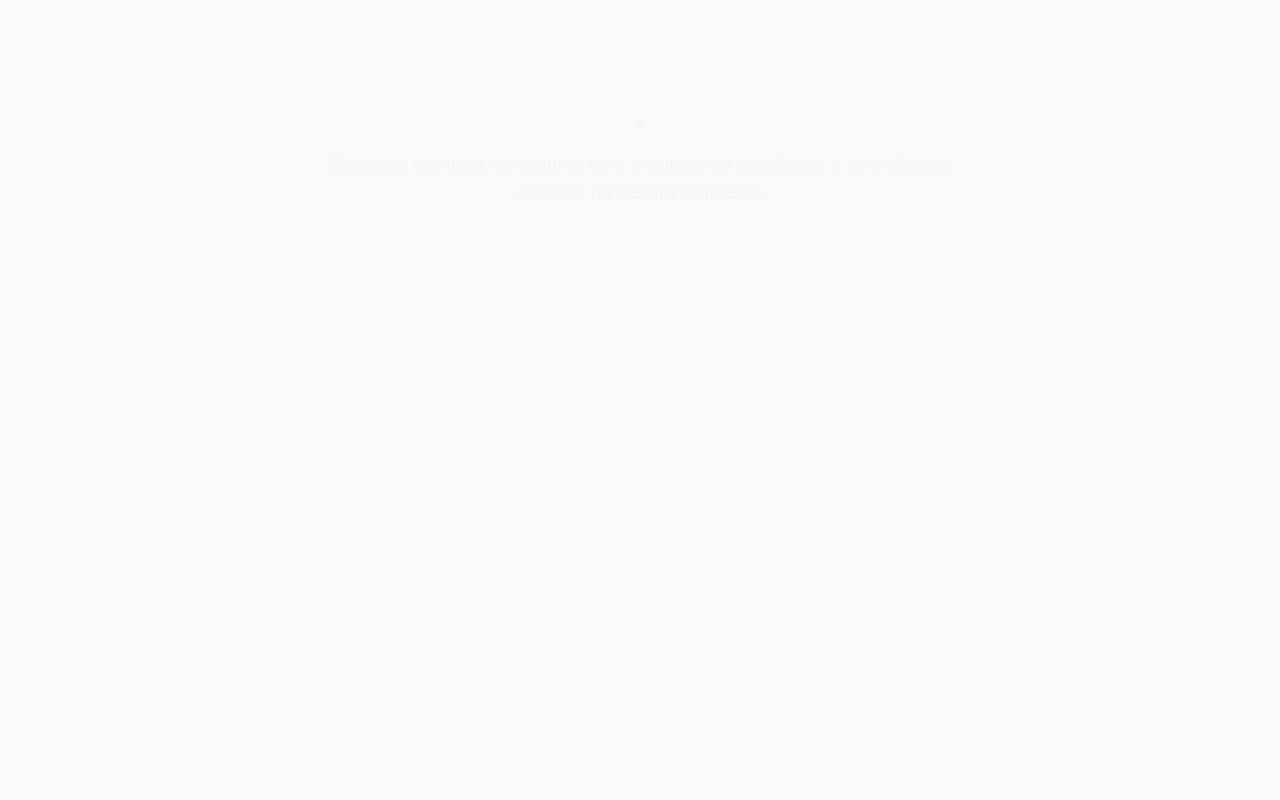
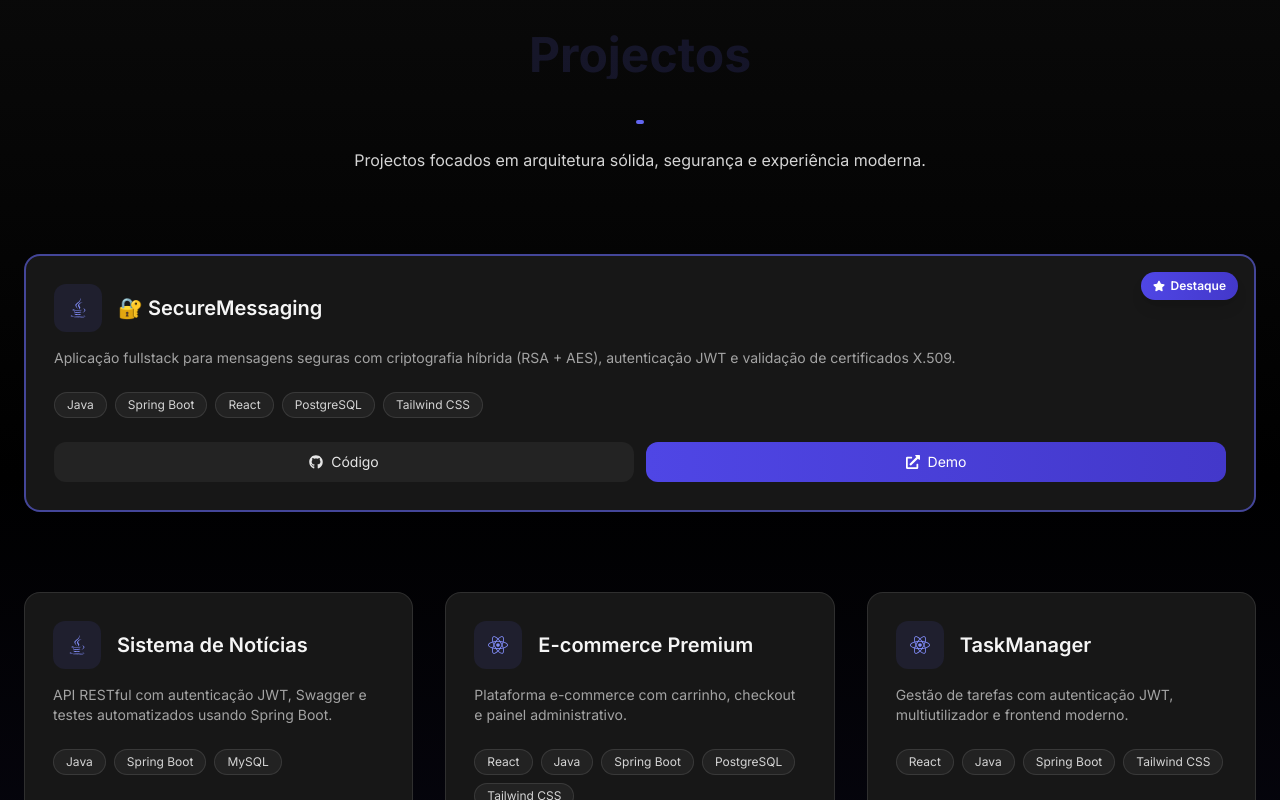
Before and after one commit to arlindolazaro/arlindolazaro.github.io, a React (Vite) app: page / in a window 1280 px wide. Shown: the part 3820-4620 px from the top of the page. Built offline with nearby package versions, Linux system fonts and the light colour scheme.

Commit message:
feat: atualizar secção de projetos e respetivos dados

```diff
--- a/src/components/sections/Projects/ProjectCard.tsx
+++ b/src/components/sections/Projects/ProjectCard.tsx
@@ -1,90 +1,90 @@
-// ProjectCard.tsx
 import { motion } from 'framer-motion';
-import { fadeInUp } from '../../../lib/animations';
-import { FaGithub, FaExternalLinkAlt } from 'react-icons/fa';
+import { FaGithub, FaExternalLinkAlt, FaStar } from 'react-icons/fa';
 import type { Project } from './projectData';
 
 interface ProjectCardProps {
   project: Project;
 }
 
-export const ProjectCard = ({ project }: ProjectCardProps) => (
-  <motion.div
-    variants={fadeInUp}
-    whileHover={{ y: -10, scale: 1.02 }}
-    className="group relative"
-  >
-    <div className={`absolute inset-0 ${project.bgColor} rounded-2xl opacity-0 group-hover:opacity-10 transition-opacity duration-300`} />
+export const ProjectCard = ({ project }: ProjectCardProps) => {
+  return (
+    <motion.article
+      whileHover={{ y: -6 }}
+      transition={{ type: 'spring', stiffness: 200, damping: 20 }}
+      className={`relative group rounded-2xl bg-neutral-900 dark:bg-neutral-900 transition-colors overflow-hidden ${
+        project.featured
+          ? 'border-2 border-indigo-500/60 dark:border-indigo-500/60'
+          : 'border border-white/10 dark:border-white/10 hover:border-indigo-500/40 dark:hover:border-indigo-500/40'
+      }`}
+    >
+      {/* Glow */}
+      <div className="absolute inset-0 opacity-0 group-hover:opacity-100 transition-opacity duration-300">
+        <div className="absolute -inset-1 bg-gradient-to-br from-indigo-600/15 to-indigo-700/10 blur-xl" />
+      </div>
 
-  <div className={`relative h-full bg-white dark:bg-gray-800 rounded-2xl border ${project.accentColor} border-opacity-10 dark:border-opacity-20 overflow-hidden transition-all duration-300 group-hover:border-opacity-30 group-hover:shadow-xl hover:shadow-${project.accentColor.split('-')[1]}/20 backdrop-blur-sm backdrop-filter`}>
-      <div className="p-8 flex flex-col h-full">
-        <div className="flex items-start mb-6">
-          <div className={`flex items-center justify-center w-16 h-16 rounded-2xl ${project.accentColor.replace('border', 'bg')} bg-opacity-15 mr-5 transform rotate-3 transition-transform group-hover:rotate-6 shadow-lg`}>
+      {/* Featured Badge */}
+      {project.featured && (
+        <div className="absolute top-4 right-4 z-10 flex items-center gap-1.5 px-3 py-1.5 rounded-full bg-gradient-to-r from-indigo-600 to-indigo-700 text-white text-xs font-semibold shadow-lg">
+          <FaStar className="w-3 h-3" />
+          <span>Destaque</span>
+        </div>
+      )}
+
+      <div className="relative p-5 sm:p-7 flex flex-col h-full">
+        {/* Header */}
+        <div className="flex items-start sm:items-center gap-3 sm:gap-4 mb-4">
+          <div className="w-10 sm:w-12 h-10 sm:h-12 flex items-center justify-center rounded-xl bg-indigo-500/10 dark:bg-indigo-500/10 text-indigo-400 dark:text-indigo-400 text-lg sm:text-xl flex-shrink-0">
             {project.stack[0].icon}
           </div>
-          <div className="flex-1">
-            <h3 className="text-2xl font-bold bg-clip-text text-transparent bg-gradient-to-r from-gray-900 to-gray-700 dark:from-white dark:to-gray-300">
-              {project.title}
-            </h3>
-            <div className="flex flex-wrap gap-2 mt-3">
-              {project.stack.slice(0, 2).map((tech, i) => (
-                <span
-                  key={i}
-                  className={`text-xs font-semibold px-3 py-1.5 ${tech.color} bg-opacity-15 dark:bg-opacity-25 rounded-full shadow-sm backdrop-blur-sm transform transition-transform hover:scale-105`}
-                >
-                  {tech.name}
-                </span>
-              ))}
-            </div>
-          </div>
+          <h3 className="text-base sm:text-xl font-semibold text-neutral-100 dark:text-neutral-100">
+            {project.title}
+          </h3>
         </div>
 
-        <p className="text-gray-600 dark:text-gray-300 mb-8 flex-grow leading-relaxed">
+        {/* Description */}
+        <p className="text-xs sm:text-sm text-neutral-400 dark:text-neutral-400 leading-relaxed mb-4 sm:mb-6">
           {project.description}
         </p>
 
-        <div className="flex flex-wrap gap-3 mb-8">
+        {/* Stack */}
+        <div className="flex flex-wrap gap-2 mb-4 sm:mb-6">
           {project.stack.map((tech, i) => (
-            <motion.div
+            <span
               key={i}
-              whileHover={{ scale: 1.05, y: -2 }}
-              whileTap={{ scale: 0.95 }}
-              className={`flex items-center gap-2.5 px-4 py-2.5 ${tech.color} bg-opacity-10 dark:bg-opacity-15 rounded-2xl shadow-sm hover:shadow-md transition-shadow duration-300 border border-gray-100 dark:border-gray-700`}
+              className="text-xs px-2 sm:px-3 py-1 rounded-full bg-white/5 dark:bg-white/5 text-neutral-300 dark:text-neutral-300 border border-white/10 dark:border-white/10"
             >
-              <span className="text-lg">{tech.icon}</span>
-              <span className="text-sm font-medium">{tech.name}</span>
-            </motion.div>
+              {tech.name}
+            </span>
           ))}
         </div>
 
-        <div className="flex gap-4 mt-auto">
-          <motion.a
+        {/* Actions */}
+        <div className="mt-auto flex gap-2 sm:gap-3">
+          <a
             href={project.githubUrl}
             target="_blank"
             rel="noopener noreferrer"
-            whileHover={{ scale: 1.02, y: -1 }}
-            whileTap={{ scale: 0.98 }}
-            className={`flex-1 flex items-center justify-center px-6 py-3.5 bg-gradient-to-r from-gray-900 to-gray-800 text-white rounded-xl hover:shadow-lg hover:from-gray-800 hover:to-gray-700 transition-all duration-300`}
+            className="flex-1 inline-flex items-center justify-center gap-2 px-3 sm:px-4 py-2 sm:py-2.5 rounded-xl bg-white/5 dark:bg-white/5 hover:bg-white/10 dark:hover:bg-white/10 text-neutral-200 dark:text-neutral-200 text-xs sm:text-sm font-medium transition-colors duration-300"
           >
-            <FaGithub className="mr-2.5 text-lg" />
-            <span className="font-semibold">Código</span>
-          </motion.a>
+            <FaGithub />
+            <span className="hidden sm:inline">Código</span>
+            <span className="sm:hidden">Git</span>
+          </a>
 
           {project.demoUrl && (
-            <motion.a
+            <a
               href={project.demoUrl}
               target="_blank"
               rel="noopener noreferrer"
-              whileHover={{ scale: 1.02, y: -1 }}
-              whileTap={{ scale: 0.98 }}
-              className={`flex-1 flex items-center justify-center px-6 py-3.5 bg-gradient-to-r from-white to-gray-50 dark:from-gray-700 dark:to-gray-800 border border-gray-200 dark:border-gray-600 text-gray-800 dark:text-white rounded-xl hover:shadow-lg dark:hover:shadow-gray-800/30 transition-all duration-300`}
+              className="flex-1 inline-flex items-center justify-center gap-2 px-3 sm:px-4 py-2 sm:py-2.5 rounded-xl bg-gradient-to-r from-indigo-600 to-indigo-700 text-white text-xs sm:text-sm font-medium hover:brightness-110 dark:hover:brightness-110 transition-all duration-300"
             >
-              <FaExternalLinkAlt className="mr-2.5 text-lg" />
-              <span className="font-semibold">Demo</span>
-            </motion.a>
+              <FaExternalLinkAlt />
+              <span className="hidden sm:inline">Demo</span>
+              <span className="sm:hidden">Ver</span>
+            </a>
           )}
         </div>
       </div>
-    </div>
-  </motion.div>
-);
+    </motion.article>
+  );
+};
--- a/src/components/sections/Projects/Projects.tsx
+++ b/src/components/sections/Projects/Projects.tsx
@@ -1,52 +1,50 @@
-// Projects.tsx
 import { motion } from 'framer-motion';
-import { staggerContainer } from '../../../lib/animations';
-import { AnimatedDivider } from '../../common/AnimatedDivider';
-import { SectionTitle } from '../../common/SectionTitle';
 import { projects } from './projectData';
 import { ProjectCard } from './ProjectCard';
+import {AnimatedDivider} from '../../common/AnimatedDivider';
+import { SectionTitle } from '../../common/SectionTitle';
 
 const Projects = () => {
+  const featured = projects.find(p => p.featured);
+  const rest = projects.filter(p => !p.featured);
+
   return (
-    <motion.section
+    <section
       id="projects"
-      initial={{ opacity: 0 }}
-      whileInView={{ opacity: 1 }}
-      transition={{ duration: 0.5 }}
-      viewport={{ once: true }}
-      className="py-24 px-4 sm:px-6 lg:px-8 bg-gradient-to-b from-white to-gray-50 dark:from-gray-900 dark:to-gray-950"
+      className="relative py-28 bg-black text-white overflow-hidden"
     >
-      <div className="max-w-7xl mx-auto">
+      {/* Gradiente premium: neutral com destaque indigo */}
+      <div className="absolute inset-0 bg-gradient-to-b from-neutral-950 via-black to-indigo-950/25 pointer-events-none" />
+      <div className="max-w-7xl mx-auto px-6 relative z-10">
+        {/* Header */}
+        <div className="text-center mb-20">
+          <SectionTitle>Projectos</SectionTitle>
+          <AnimatedDivider />
+          <p className="mt-6 text-neutral-300 max-w-2xl mx-auto">
+            Projectos focados em arquitetura sólida, segurança e experiência moderna.
+          </p>
+        </div>
+
+        {/* Featured */}
+        {featured && (
+          <div className="mb-20">
+            <ProjectCard project={featured} />
+          </div>
+        )}
+
+        {/* Grid */}
         <motion.div
-          initial={{ opacity: 0, y: 20 }}
-          whileInView={{ opacity: 1, y: 0 }}
-          transition={{ duration: 0.6 }}
-          className="text-center mb-20"
+          className="grid gap-8 sm:grid-cols-2 lg:grid-cols-3"
+          initial="hidden"
+          whileInView="visible"
+          viewport={{ once: true }}
         >
-          <SectionTitle>
-            Meus Projectos
-          </SectionTitle>
-
-          <AnimatedDivider />
-
-          <p className="mt-4 text-lg text-gray-600 dark:text-gray-300 max-w-2xl mx-auto">
-            Soluções técnicas inovadoras com arquiteturas escaláveis e as melhores práticas de desenvolvimento
-          </p>
-        </motion.div>
-
-        <motion.div
-          className="grid grid-cols-1 md:grid-cols-2 lg:grid-cols-3 gap-8 auto-rows-fr"
-          variants={staggerContainer}
-          initial="initial"
-          whileInView="whileInView"
-          viewport={{ once: true, amount: 0.15 }}
-        >
-          {projects.map((project, index) => (
-            <ProjectCard key={index} project={project} />
+          {rest.map((project, i) => (
+            <ProjectCard key={i} project={project} />
           ))}
         </motion.div>
       </div>
-    </motion.section>
+    </section>
   );
 };
 
--- a/src/components/sections/Projects/projectData.tsx
+++ b/src/components/sections/Projects/projectData.tsx
@@ -1,5 +1,10 @@
-import { FaJava, FaReact, FaBootstrap, FaPhp } from 'react-icons/fa';
-import { SiSpringboot, SiTailwindcss, SiMysql } from 'react-icons/si';
+import { FaJava, FaReact } from 'react-icons/fa';
+import {
+  SiSpringboot,
+  SiTailwindcss,
+  SiMysql,
+  SiPostgresql,
+} from 'react-icons/si';
 import type { ReactElement } from 'react';
 
 export interface Technology {
@@ -14,47 +19,63 @@ export interface Project {
   stack: Technology[];
   githubUrl: string;
   demoUrl?: string;
-  accentColor: string;
-  bgColor: string;
+  featured?: boolean;
 }
 
 export const projects: Project[] = [
   {
-    title: "Sistema de Notícias",
-    description: "API RESTful completa com autenticação JWT, documentação Swagger e testes automatizados. Arquitetura em camadas com Spring Boot.",
+    title: '🔐 SecureMessaging',
+    description:
+      'Aplicação fullstack para mensagens seguras com criptografia híbrida (RSA + AES), autenticação JWT e validação de certificados X.509.',
     stack: [
-      { name: "Java", icon: <FaJava />, color: "bg-red-500" },
-      { name: "Spring Boot", icon: <SiSpringboot />, color: "bg-green-500" },
-      { name: "MySQL", icon: <SiMysql />, color: "bg-blue-500" }
+      { name: 'Java', icon: <FaJava />, color: 'text-red-400' },
+      { name: 'Spring Boot', icon: <SiSpringboot />, color: 'text-green-400' },
+      { name: 'React', icon: <FaReact />, color: 'text-blue-400' },
+      { name: 'PostgreSQL', icon: <SiPostgresql />, color: 'text-indigo-400' },
+      { name: 'Tailwind CSS', icon: <SiTailwindcss />, color: 'text-cyan-400' },
     ],
-    githubUrl: "https://github.com/arlindolazaro/backend-site-noticias-spring.git",
-    demoUrl: "https://news-api-demo.com",
-    accentColor: "border-red-500",
-    bgColor: "bg-red-500"
+    githubUrl: 'https://github.com/arlindolazaro/secure-messaging-api.git',
+    demoUrl: 'https://github.com/arlindolazaro/secure-messaging-web.git',
+    featured: true,
   },
   {
-    title: "E-commerce Premium",
-    description: "Plataforma de comércio eletrônico com carrinho, checkout e painel administrativo. Design responsivo e otimizado para SEO.",
+    title: 'Sistema de Notícias',
+    description:
+      'API RESTful com autenticação JWT, Swagger e testes automatizados usando Spring Boot.',
     stack: [
-      { name: "PHP", icon: <FaPhp />, color: "bg-indigo-500" },
-      { name: "Bootstrap", icon: <FaBootstrap />, color: "bg-purple-500" },
-      { name: "MySQL", icon: <SiMysql />, color: "bg-blue-500" }
+      { name: 'Java', icon: <FaJava />, color: 'text-red-400' },
+      { name: 'Spring Boot', icon: <SiSpringboot />, color: 'text-green-400' },
+      { name: 'MySQL', icon: <SiMysql />, color: 'text-blue-400' },
     ],
-    githubUrl: "https://github.com/arlindolazaro/LojaMasculina.git",
-    accentColor: "border-amber-500",
-    bgColor: "bg-amber-500"
+    githubUrl:
+      'https://github.com/arlindolazaro/backend-site-noticias-spring.git',
   },
   {
-    title: "TaskManager",
-    description: "Aplicação para gestão de tarefas com autenticação JWT, backend em Spring Boot e frontend moderno com React.js e Tailwind CSS.",
+    title: 'E-commerce Premium',
+    description:
+      'Plataforma e-commerce com carrinho, checkout e painel administrativo.',
     stack: [
-      { name: "Java", icon: <FaJava />, color: "bg-red-500" },
-      { name: "Spring Boot", icon: <SiSpringboot />, color: "bg-green-500" },
-      { name: "React", icon: <FaReact />, color: "bg-blue-400" },
-      { name: "Tailwind CSS", icon: <SiTailwindcss />, color: "bg-cyan-400" }
+      { name: 'React', icon: <FaReact />, color: 'text-blue-400' },
+      { name: 'Java', icon: <FaJava />, color: 'text-red-400' },
+      { name: 'Spring Boot', icon: <SiSpringboot />, color: 'text-green-400' },
+      { name: 'PostgreSQL', icon: <SiPostgresql />, color: 'text-indigo-400' },
+      { name: 'Tailwind CSS', icon: <SiTailwindcss />, color: 'text-cyan-400' },
     ],
-    githubUrl: "https://github.com/devLazarus258/taskmanager.git",
-    accentColor: "border-cyan-500",
-    bgColor: "bg-cyan-500"
-  }
+    githubUrl:
+      'https://github.com/arlindolazaro/electronics-store-api.git',
+    demoUrl:
+      'https://github.com/arlindolazaro/electronics-store-web.git',
+  },
+  {
+    title: 'TaskManager',
+    description:
+      'Gestão de tarefas com autenticação JWT, multiutilizador e frontend moderno.',
+    stack: [
+      { name: 'React', icon: <FaReact />, color: 'text-blue-400' },
+      { name: 'Java', icon: <FaJava />, color: 'text-red-400' },
+      { name: 'Spring Boot', icon: <SiSpringboot />, color: 'text-green-400' },
+      { name: 'Tailwind CSS', icon: <SiTailwindcss />, color: 'text-cyan-400' },
+    ],
+    githubUrl: 'https://github.com/arlindolazaro/EventHub-Frontend.git',
+  },
 ];
```
